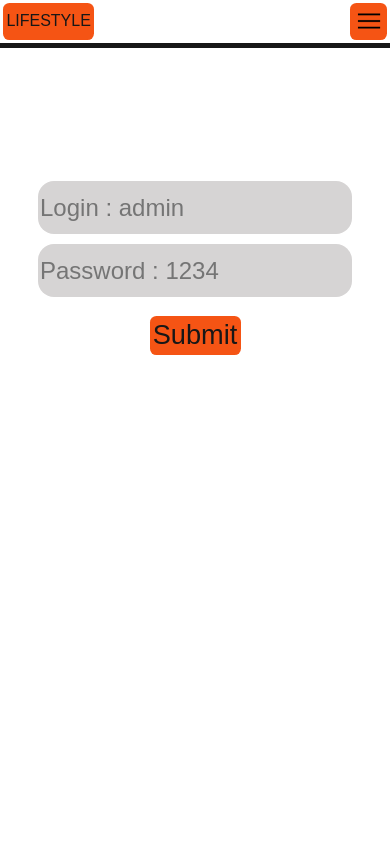
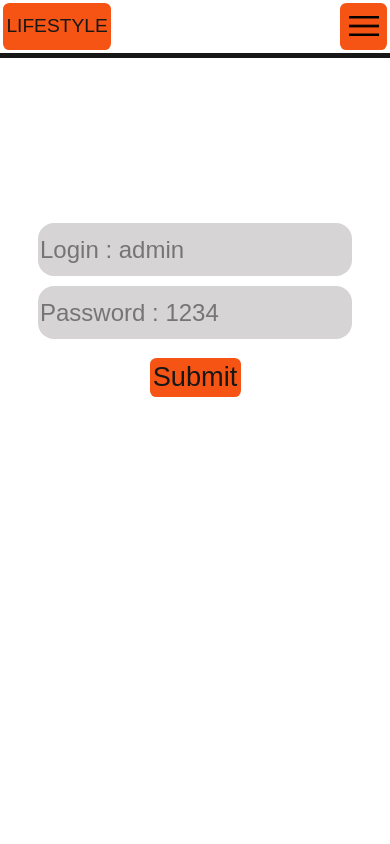
Before and after one commit to tarashevchuk0401/clothes, an Angular app: page / in a window 390 px wide. Shown: the top 844 px of the page. Built offline with nearby package versions, Linux system fonts and the light colour scheme.

Commit message:
sticky header

```diff
--- a/src/app/app.component.scss
+++ b/src/app/app.component.scss
@@ -4,20 +4,29 @@ main {
     justify-content: center;
     align-items: center;
     flex-grow: 1;
+    position: relative;
 }
 
 header {
     width: 100%;
+    position: fixed;
+    top: 0;
 }
 
 .container_app {
     width: 93%;
     min-height: 100vh;
+    margin-top: 5rem;
 }
 
 
 @media (max-width: 600px) {
     .container_app {
         width: 99%;
+        margin-top: 2rem;
+    }
+
+    header{
+        position: relative;
     }
 }
--- a/src/app/header/header.component.html
+++ b/src/app/header/header.component.html
@@ -10,7 +10,8 @@
                 <button routerLink="cart" routerLinkActive="active_link">
                     <img src="assets/icons/cart.png" alt="">
                     Cart
-                    <div class="pcs_in_cart">{{itemsInCart}}</div>
+                    <!-- <div class="pcs_in_cart">{{itemsInCart}}</div> -->
+                    <div class="pcs_in_cart">{{subjectService.behaviorSubject | async}}</div>
                 </button>
                 <button routerLink="login" routerLinkActive="active_link" (click)="logout()">
                     <img src="assets/icons/logout.png" alt="">
--- a/src/app/header/header.component.scss
+++ b/src/app/header/header.component.scss
@@ -9,6 +9,8 @@
     justify-content: space-between;
     width: 100%;
     border-bottom: 5px solid $color_black;
+    background-color: rgba($color: #ffffff, $alpha: 0.7);
+    backdrop-filter: blur(5px);
 }
 
 img {
@@ -60,6 +62,10 @@ nav {
         position: relative;
     }
 
+    img{
+        width: 40px;
+    }
+
     .toggleMenu {
         display: flex;
     }
--- a/src/app/header/header.component.ts
+++ b/src/app/header/header.component.ts
@@ -13,10 +13,10 @@ export class HeaderComponent  implements OnInit {
   itemsInCart: number = 0;
   isMenuOpened: boolean = false;
 
-  constructor(private auth: AuthService, private subjectService: SubjectService) { }
+  constructor(public subjectService: SubjectService, private auth: AuthService) { }
 
   ngOnInit(): void {
-    this.subjectService.behaviorSubject.subscribe(data => this.itemsInCart = data)
+    // this.subjectService.behaviorSubject.subscribe(data => this.itemsInCart = data)
   }
 
   logout() {
--- a/src/styles.scss
+++ b/src/styles.scss
@@ -55,7 +55,7 @@ li {
         outline: $color_orange solid 4px;
         outline-offset: 10px;
         border-radius: 1rem;
-        transform: translateY(-5px);
+        transform: transjlateY(-5px);
     }
 }
 
@@ -100,7 +100,7 @@ button {
 
 @media (max-width: 600px) {
     button {
-        font-size: 1rem;
+        font-size: 1.2rem;
         padding: .2rem;
         margin: .2rem;
         border-radius: .4rem;
```
